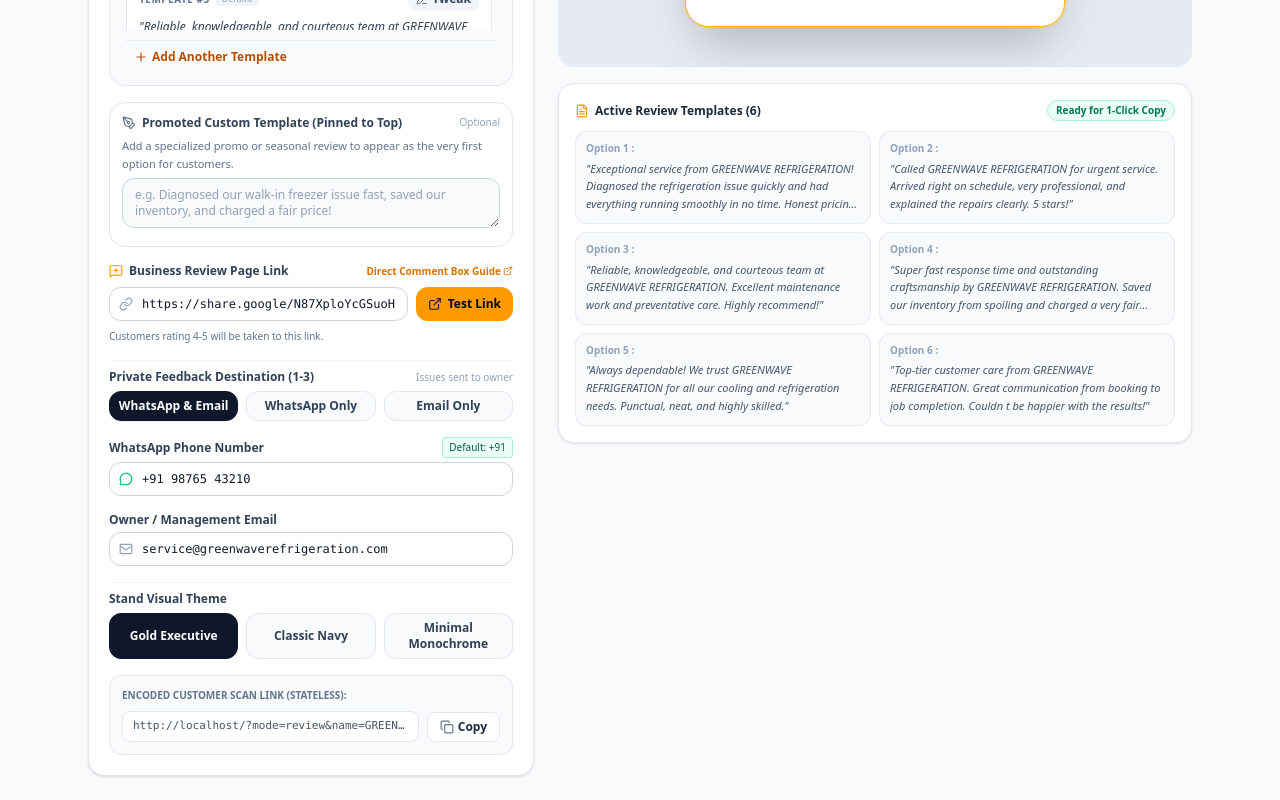
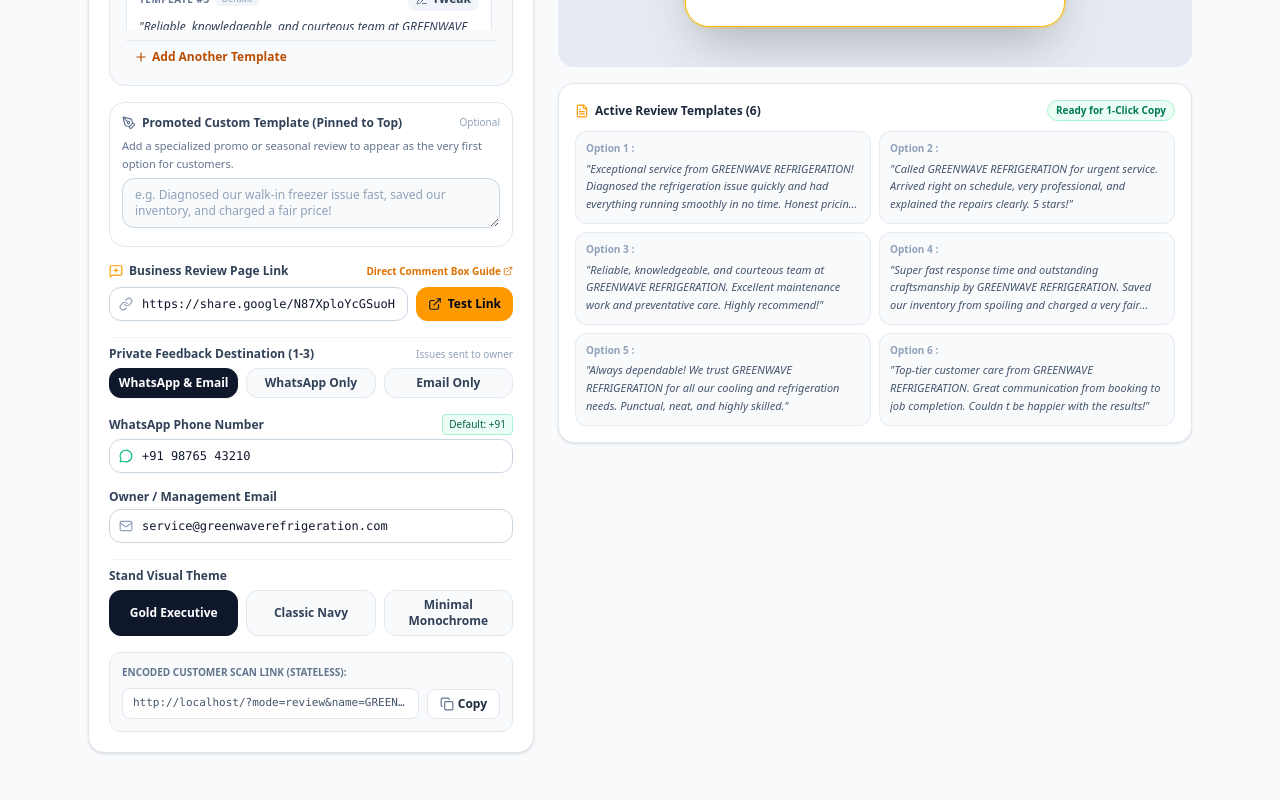
Before and after one commit to avikbhattacha/qr-stand, a React (Vite) app: page / in a window 1280 px wide. Shown: the part 851-1651 px from the top of the page. After the commit the page ends 1628 px from the top, so only its background shows below. Built offline with nearby package versions, Linux system fonts and the light colour scheme.

Commit message:
Update ShopOwnerScannerView.tsx

```diff
--- a/src/components/ShopOwnerScannerView.tsx
+++ b/src/components/ShopOwnerScannerView.tsx
@@ -13,7 +13,6 @@
   Eye,
   Link as LinkIcon,
   Sparkles,
-  Tag,
   PenTool,
   FileText,
   ExternalLink,
@@ -247,14 +246,11 @@
     return () => { cancelled = true; };
   }, [customerScanUrl, isTweakedFromDefaults, businessCategory, businessName, directReviewUrl, whatsappNumber]);
 
-  // Download full standalone stand graphic as PNG using HTML5 Canvas rendering
   const handleDownloadStandPNG = async () => {
     if (!standRef.current) return;
     try {
-      // Dynamically import html2canvas or use standard canvas drawing
-      const node = standRef.current;
       const html2canvas = (await import('html2canvas')).default;
-      const canvas = await html2canvas(node, { scale: 3, backgroundColor: '#ffffff', useCORS: true });
+      const canvas = await html2canvas(standRef.current, { scale: 3, backgroundColor: '#ffffff', useCORS: true });
       const image = canvas.toDataURL('image/png');
       const a = document.createElement('a');
       a.href = image;
@@ -264,8 +260,6 @@
       a.click();
       document.body.removeChild(a);
     } catch (err) {
-      console.error('Failed to render standalone stand image:', err);
-      // Fallback: download raw QR if canvas renderer fails
       const a = document.createElement('a');
       a.href = qrDataUrl;
       a.download = 'review-qr.png';
@@ -448,13 +442,6 @@
               </div>
               <button onClick={() => window.open(directReviewUrl, '_blank', 'noopener,noreferrer')} className="px-3 py-2 bg-amber-500 hover:bg-amber-600 text-slate-950 text-xs font-bold rounded-xl flex items-center gap-1.5 shrink-0 transition active:scale-95 shadow-2xs"><ExternalLink className="w-3.5 h-3.5 text-slate-900" /><span>Test Link</span></button>
             </div>
-            <div className="flex items-center justify-between">
-              {isDirectModal ? (
-                <div className="text-[10px] text-emerald-800 bg-emerald-50 border border-emerald-200 px-2 py-1 rounded-lg flex items-center gap-1.5 font-semibold"><Check className="w-3 h-3 text-emerald-600 shrink-0" /><span>Configured to land directly in Google's comment box</span></div>
-              ) : (
-                <div className="text-[10px] text-slate-500 flex items-center gap-1"><span>Customers rating 4-5 will be taken to this link.</span></div>
-              )}
-            </div>
           </div>
 
           <div className="pt-2 border-t border-slate-100">
@@ -525,7 +512,6 @@
           </div>
 
           <div className="bg-slate-200/80 p-6 sm:p-10 rounded-2xl flex items-center justify-center overflow-x-auto min-h-[520px]">
-            {/* The Physical Card Stand Ref for HTML5 PNG Download */}
             <div
               ref={standRef}
               className={`w-[340px] sm:w-[380px] bg-white rounded-3xl p-8 text-center shadow-2xl border transition-all ${standTheme === 'gold' ? 'border-amber-400 ring-2 ring-amber-400/20' : standTheme === 'navy' ? 'border-4 border-slate-900' : 'border-2 border-black'}`}
```
